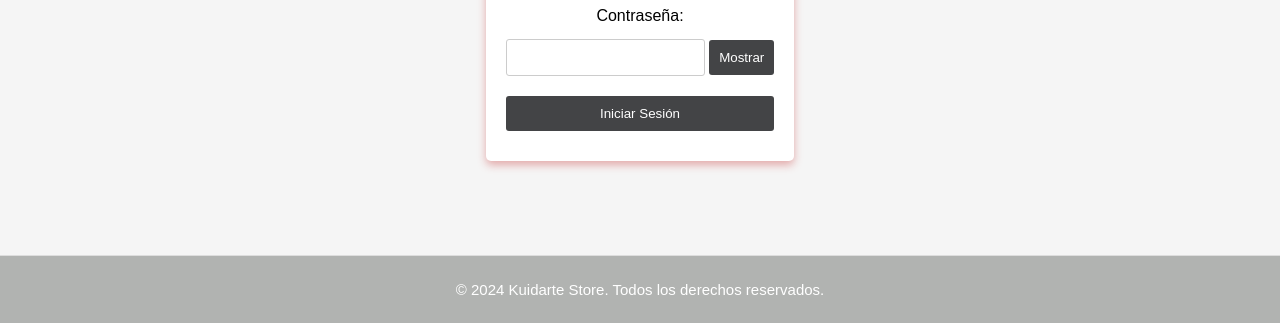
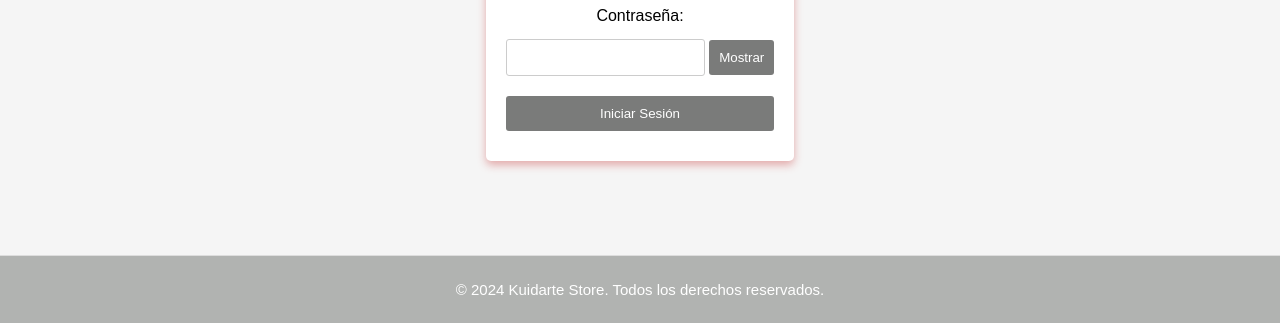
Before and after one commit to DanielGuatama/kuidarte_store, a website: page Public/index.html in a window 1280 px wide. Shown: the part 477-800 px from the top of the page. Drawn offline with Linux system fonts and the light colour scheme.

Commit message:
inicio de sesión colores

```diff
--- a/Public/css/styles.css
+++ b/Public/css/styles.css
@@ -53,7 +53,7 @@ body.login-page {
 .login-container button {
     padding: 1rem;
     border: none;
-    background-color: ##7A7B7A;
+    background-color:#7A7B7A;
     color: white;
     border-radius: 3px;
     cursor: pointer;
```
